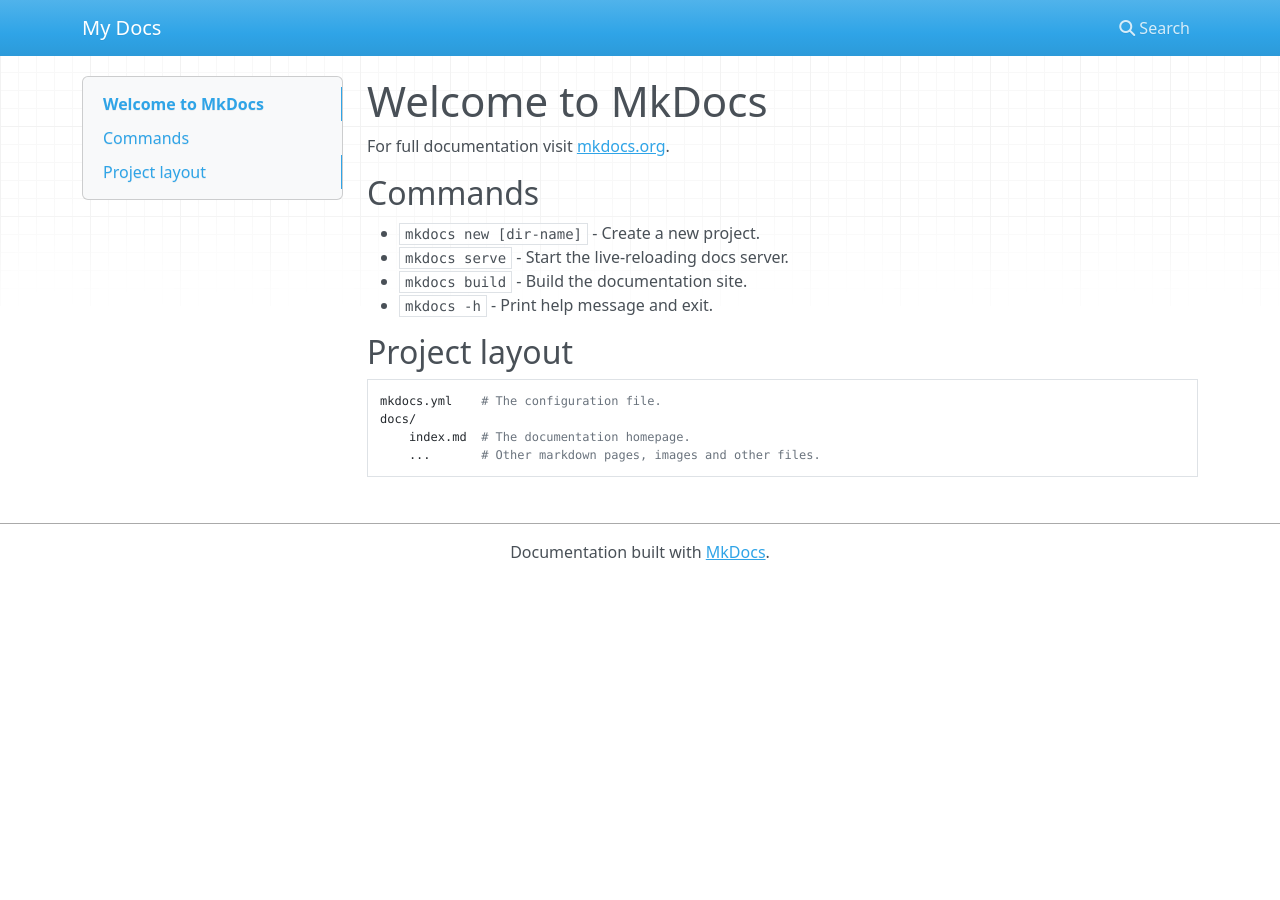
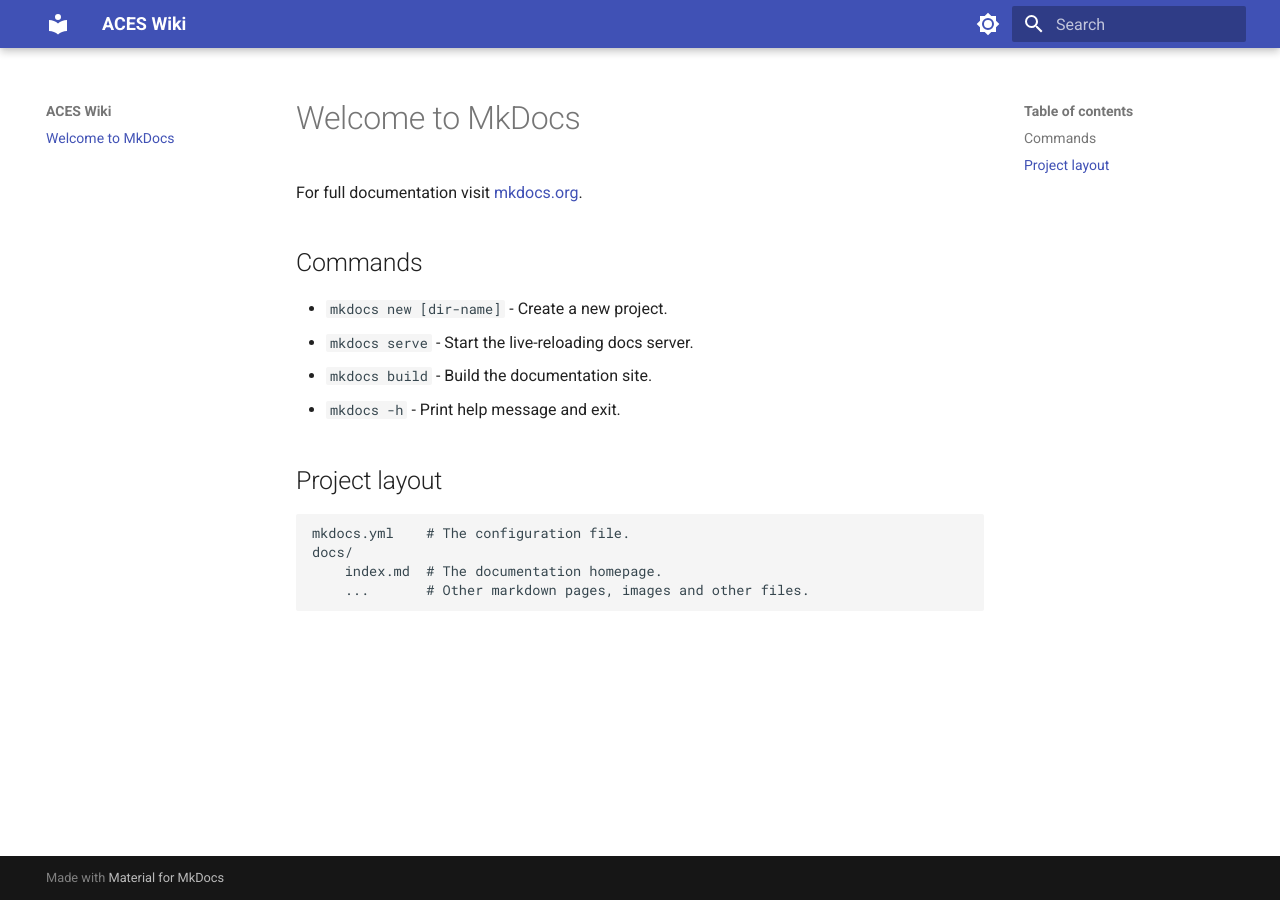
Before and after one commit to aces-wiki/es.ac.vn, an MkDocs documentation site: the page built from docs/index.md, in a window 1280 px wide. Built offline with MkDocs 1.6.1 and Material for MkDocs 9.7.7, drawn with Linux system fonts in a browser that asks for light colours; nearby versions of some CDN libraries.

```diff
--- a/mkdocs.yml
+++ b/mkdocs.yml
@@ -1 +1,14 @@
-site_name: My Docs
+site_name: ACES Wiki
+theme:
+  name: material
+  palette:
+    - scheme: default
+      toggle:
+        icon: material/brightness-7
+        name: Switch to dark mode
+
+    # Palette toggle for dark mode
+    - scheme: slate
+      toggle:
+        icon: material/brightness-4
+        name: Switch to light mode
```
